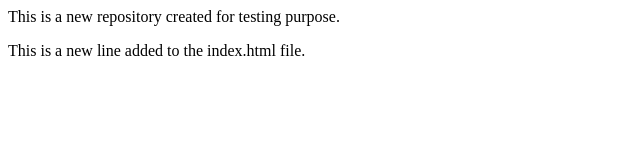
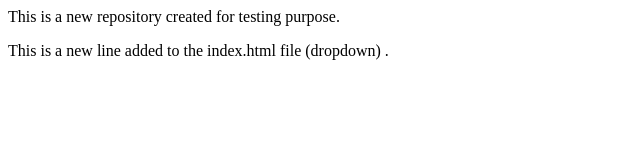
Before and after one commit to rarora-eng/local_repo, a plain HTML site: page index.html in a window 1280 px wide. Shown: the full height of the page, 0-640 px from the left. Drawn offline with Linux system fonts and the light colour scheme.

Commit message:
add dropdown

```diff
--- a/index.html
+++ b/index.html
@@ -1,2 +1,2 @@
 <p>This is a new repository created for testing purpose.</p>
-<p>This is a new line added to the index.html file.</p>
+<p>This is a new line added to the index.html file (dropdown) .</p>
```
